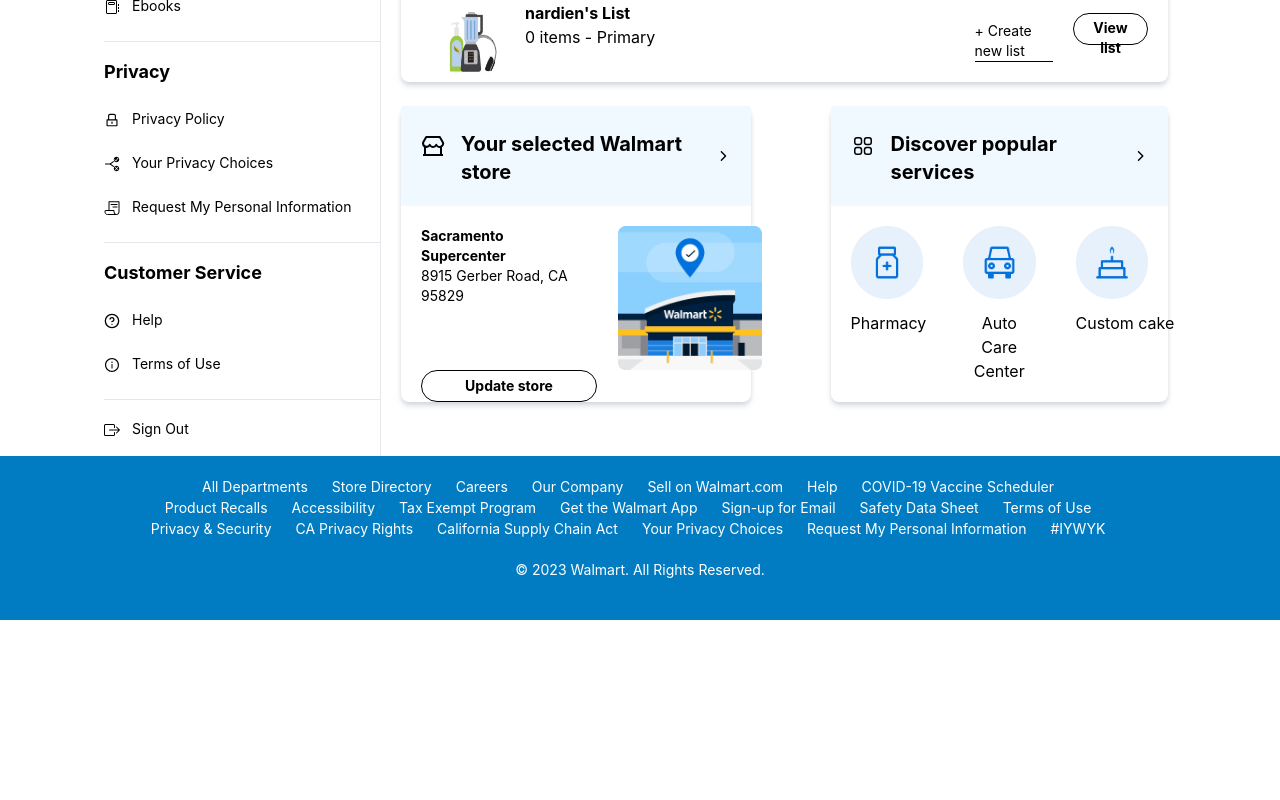
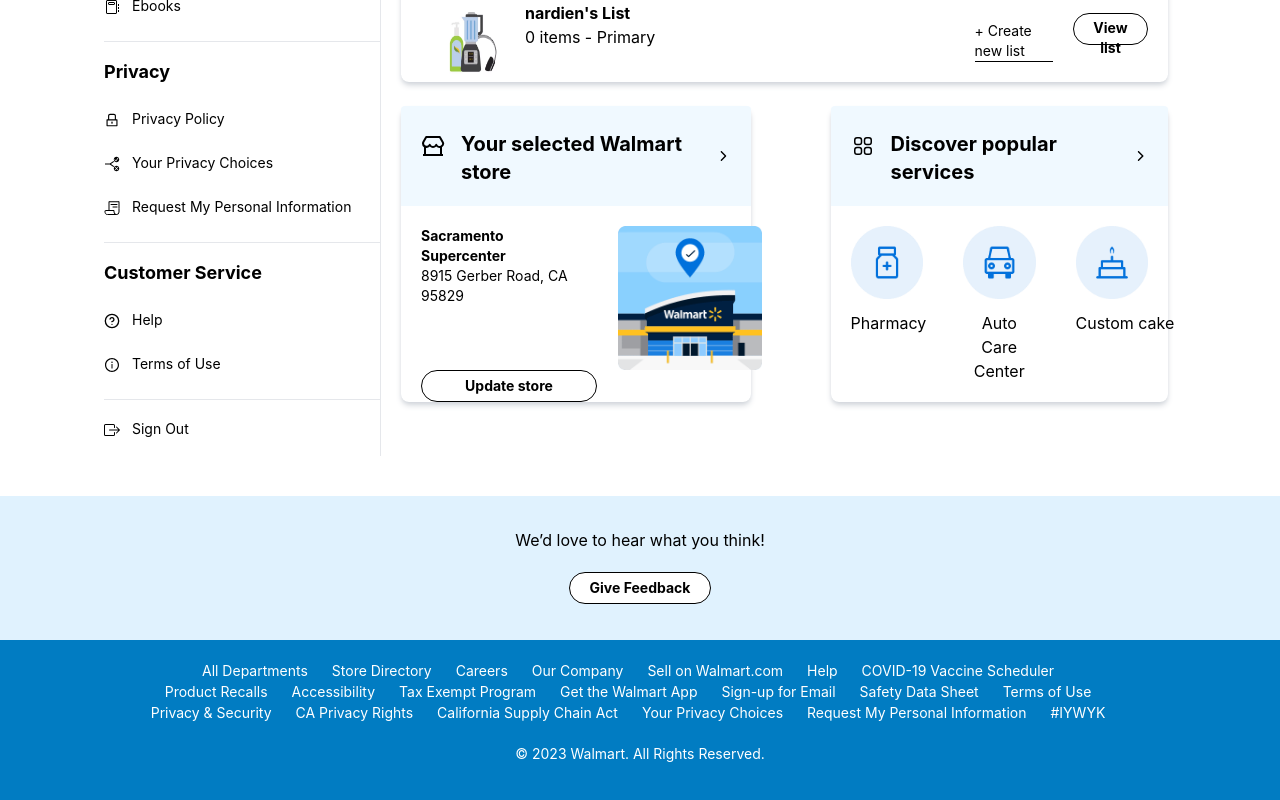
Before and after one commit to EyadAdel/Walmart-frontend, a React (Create React App) app: page /account in a window 1280 px wide. Shown: the part 1196-1996 px from the top of the page. Before the commit the page ends 1816 px from the top, so only its background shows below. Built offline with nearby package versions, Linux system fonts and the light colour scheme.

Commit message:
Footer Changes/Adding Give feedback

```diff
--- a/src/App.js
+++ b/src/App.js
@@ -11,11 +11,11 @@
   return (
     <div className="App">
       <Routes>
-        <Route path="/account" element={<Account />} />
         <Route path="/" element={<Home />} />
         <Route path="/login" element={<LoginEmail />} />
         <Route path="/loginpass" element={<LoginPassword />} />
         <Route path="/signup" element={<Signup />} />
+        <Route path="/account" element={<Account />} />
       </Routes>
     </div>
   );
--- a/src/Components/AccountPage/Account.js
+++ b/src/Components/AccountPage/Account.js
@@ -38,8 +38,7 @@
   return (
     <>
       <Navbar />
-      <section>
-        {" "}
+      <section className="mb-10">
         {/* container */}
         <div className="p-4 ml-20 mb-6">
           <Link to="/account" className="text-sm m-2">
--- a/src/Components/Footer/Footer.js
+++ b/src/Components/Footer/Footer.js
@@ -2,6 +2,15 @@
 
 function Footer() {
   return (
+    <>
+      <div className="bg-sky-100 h-36">
+        <div className="flex flex-col items-center">
+          <h2 className="mt-8">We’d love to hear what you think!</h2>
+          <button class="bg-white h-8 mt-5 px-5 py-1 text-sm font-bold rounded-full border border-black hover:border-2">
+            Give Feedback
+          </button>
+        </div>
+      </div>
       <div className="bg-[#017cc2]">
         <div className="px-36 text-[14px] py-5 text-center text-white">
           <ul className="flex justify-center flex-wrap ">
@@ -69,6 +78,7 @@
           <p className="py-5">© 2023 Walmart. All Rights Reserved.</p>
         </div>
       </div>
+    </>
   );
 }
 
```
Lines whose indentation alone changed are shown as unchanged.
